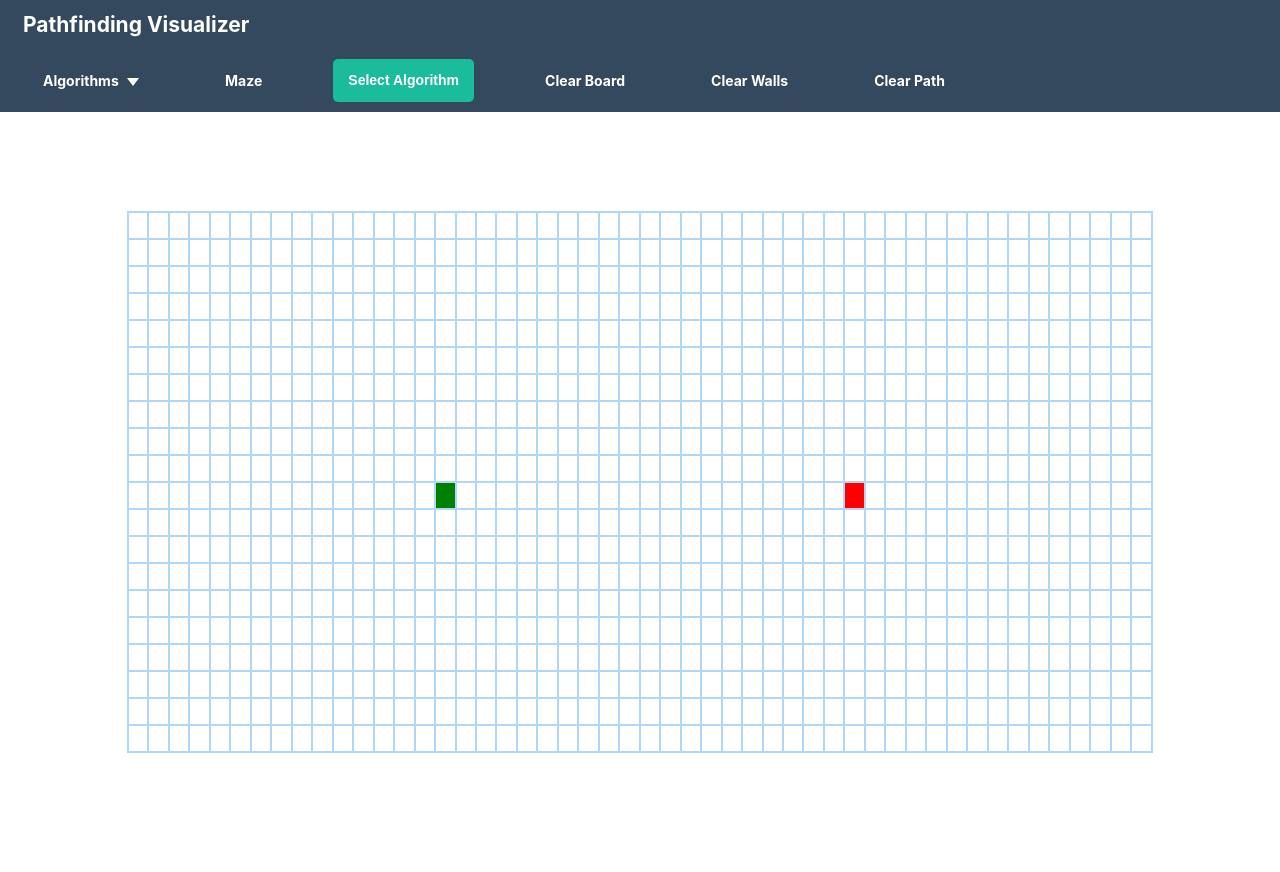
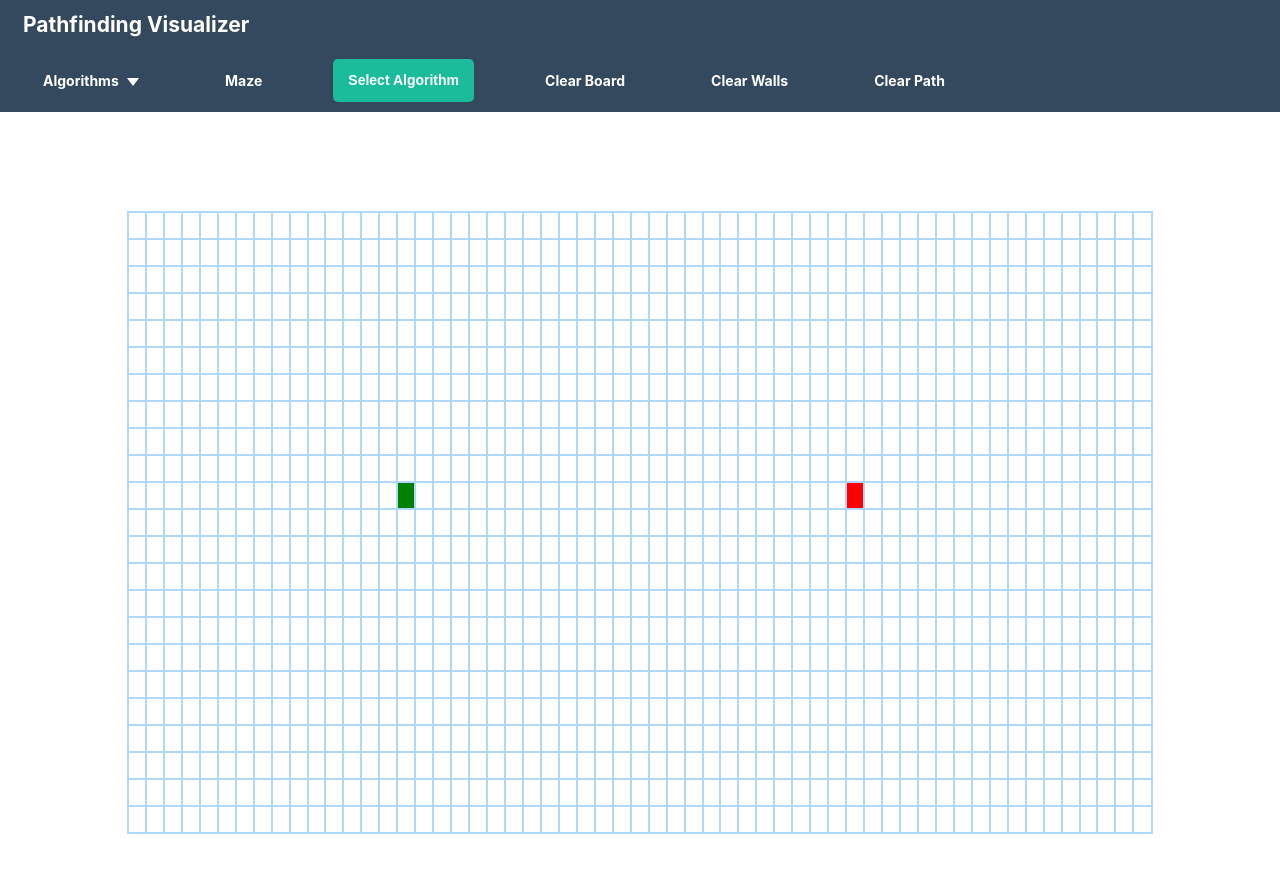
Before and after one commit to broliver18/algorithm-visualizer, a React (Create React App) app: page / in a window 1280 px wide. Shown: the top 872 px of the page. Built offline with nearby package versions, Linux system fonts and the light colour scheme.

Commit message:
Change number of grid nodes

```diff
--- a/src/Components/PathFinder/PathFinder.js
+++ b/src/Components/PathFinder/PathFinder.js
@@ -13,7 +13,7 @@ function PathFinder() {
   const [startNodeRow, setStartNodeRow] = useState(10);
   const [startNodeCol, setStartNodeCol] = useState(15);
   const [finishNodeRow, setFinishNodeRow] = useState(10);
-  const [finishNodeCol, setFinishNodeCol] = useState(35);
+  const [finishNodeCol, setFinishNodeCol] = useState(40);
 
   useEffect(() => {
     const newGrid = getInitialGrid();
@@ -117,9 +117,9 @@ function PathFinder() {
 
   function getInitialGrid() {
     const newGrid = [];
-    for (let row = 0; row < 20; row++) {
+    for (let row = 0; row < 23; row++) {
       const currentRow = [];
-      for (let col = 0; col < 50; col++) {
+      for (let col = 0; col < 57; col++) {
         currentRow.push(createNode(row, col));
       }
       newGrid.push(currentRow);
```
